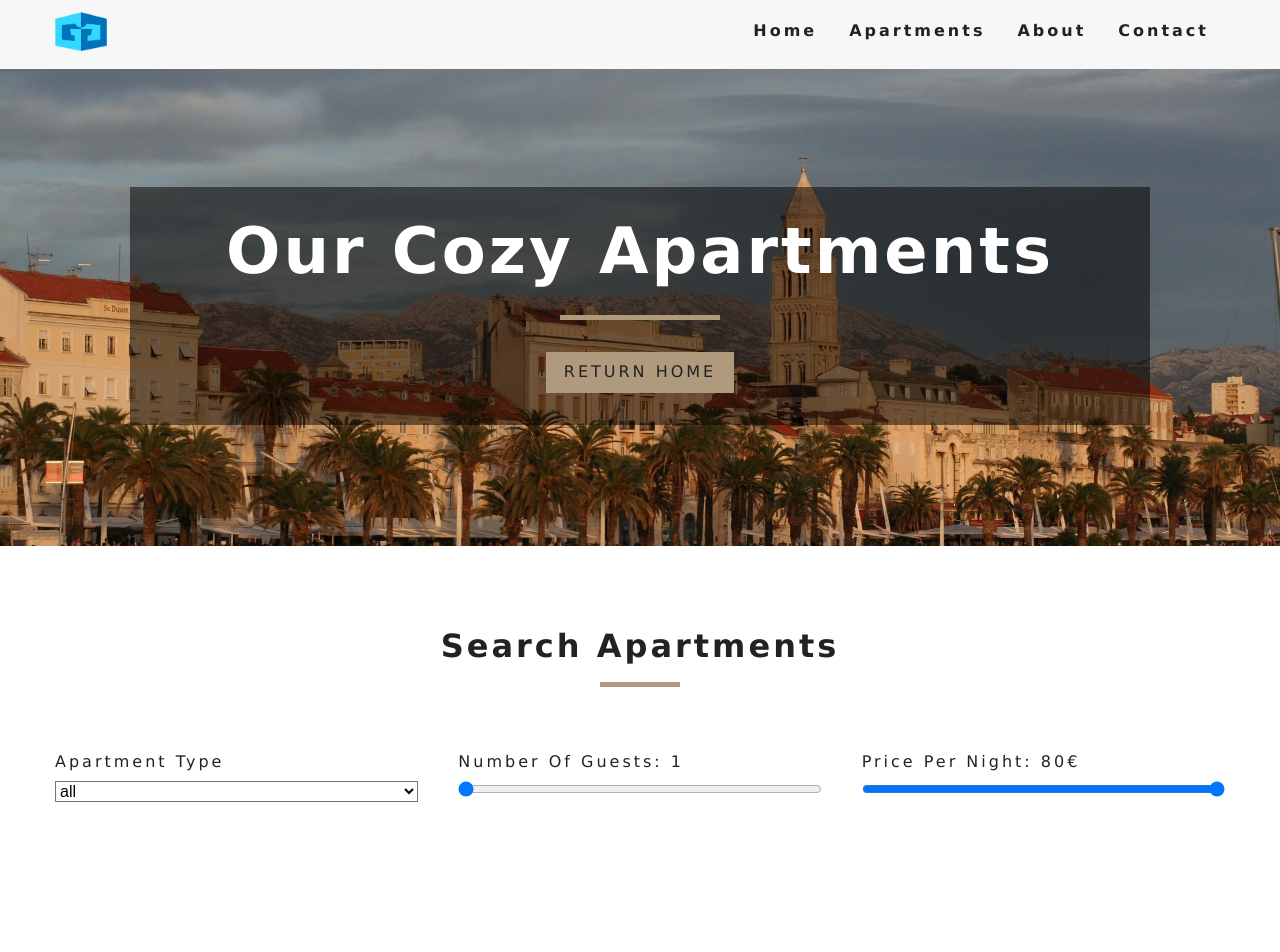
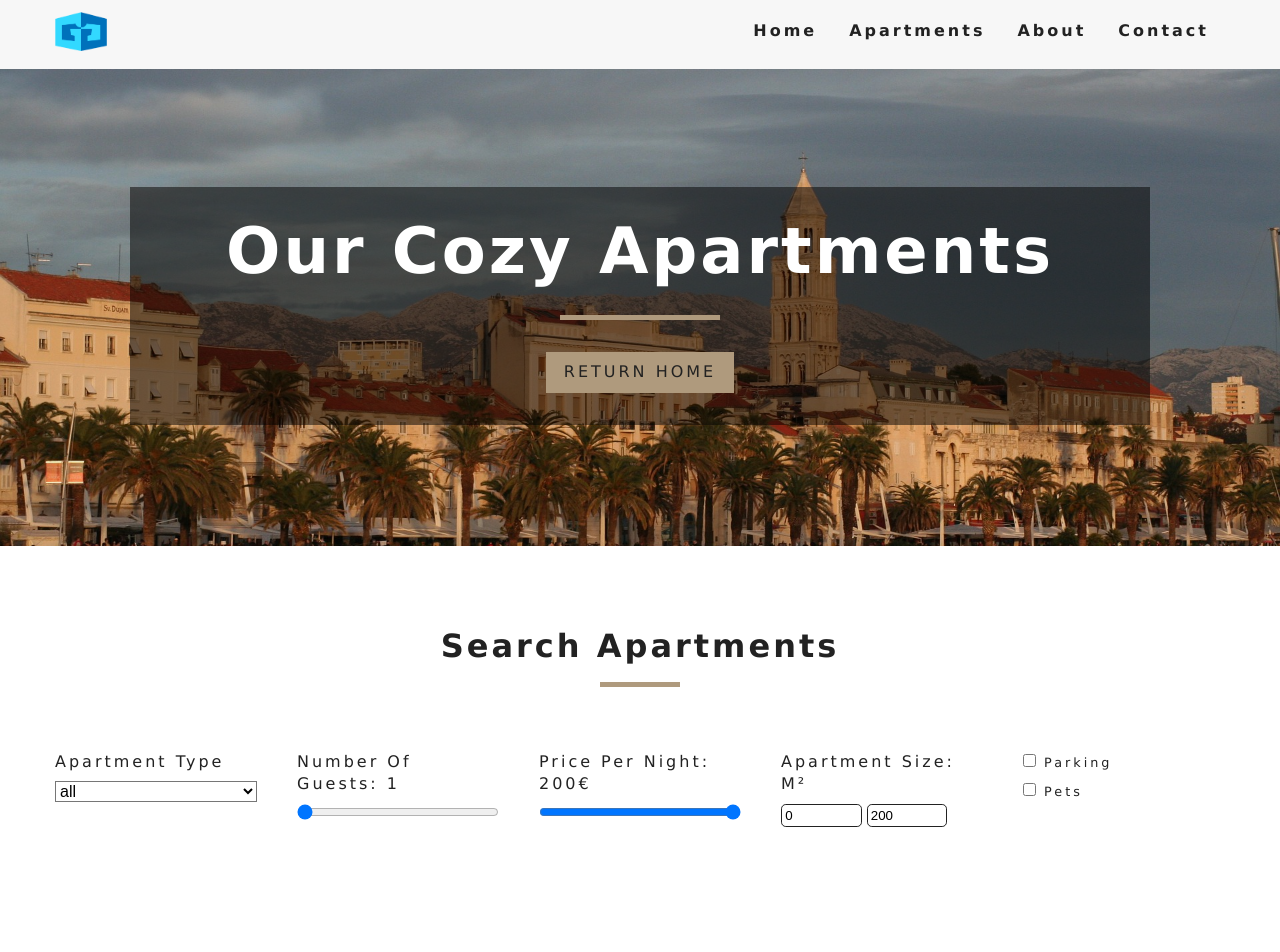
Before and after one commit to GrgoJelavic/apartments-2.0, a React (Create React App) app: page /apartments in a window 1280 px wide. Shown: the top 952 px of the page. Built offline with nearby package versions, Linux system fonts and the light colour scheme.

Commit message:
10-apartments filters, part 2

```diff
--- a/src/Context/Context.js
+++ b/src/Context/Context.js
@@ -39,6 +39,7 @@ class ApartmentProvider extends Component {
       loading: false,
       price: maxPrice,
       maxPrice,
+      maxSize,
     });
   }
 
@@ -63,9 +64,10 @@ class ApartmentProvider extends Component {
 
   handleChange = (event) => {
     const target = event.target;
-    const value = event.type === 'checkbox' ? target.checked : target.value;
+    const value = target.type === 'checkbox' ? target.checked : target.value;
     const name = event.target.name;
 
+    console.log(target, value, target.type);
     this.setState({ [name]: value }, this.filterApartments);
   };
 
@@ -93,10 +95,24 @@ class ApartmentProvider extends Component {
       tempApartments = tempApartments.filter((apt) => apt.type === type);
 
     //filter by capacity
-    tempApartments = tempApartments.filter((apt) => apt.capacity >= capacity);
+    if (capacity !== 1)
+      tempApartments = tempApartments.filter((apt) => apt.capacity >= capacity);
 
     // filter by price
-    tempApartments = tempApartments.filter((apt) => apt.price < price);
+    tempApartments = tempApartments.filter((apt) => apt.price <= price);
+
+    //filter by size
+    tempApartments = tempApartments.filter(
+      (apt) => apt.size >= minSize && apt.size <= maxSize
+    );
+
+    // filter by parking
+    if (parking)
+      tempApartments = tempApartments.filter((apt) => apt.parking === true);
+
+    // filter by pets
+    if (pets)
+      tempApartments = tempApartments.filter((apt) => apt.pets === true);
 
     // change state
     this.setState({ sortedApts: tempApartments });
--- a/src/components/AptsFilter/AptsFilter.js
+++ b/src/components/AptsFilter/AptsFilter.js
@@ -2,6 +2,7 @@ import React from 'react';
 import { useContext } from 'react';
 import { ApartmentContext } from '../../Context/Context';
 import Title from '../../components/Title/Title';
+
 // get all unique values
 const getUnique = (items, value) => {
   return [...new Set(items.map((item) => item[value]))];
@@ -19,7 +20,6 @@ export default function AptFilter({ apartments }) {
     maxPrice,
     minSize,
     maxSize,
-    breakfast,
     parking,
     pets,
   } = context;
@@ -92,7 +92,57 @@ export default function AptFilter({ apartments }) {
             onChange={handleChange}
           />
         </div>
-        {/*end of price*/}
+        {/*end of select price */}
+        {/*select size*/}
+        <div className='form-group'>
+          <label htmlFor='size'>Apartment size: m²</label>
+          <div className='size-inputs'>
+            <input
+              className='size-input'
+              type='number'
+              name='minSize'
+              value={minSize}
+              id='size'
+              onChange={handleChange}
+              min='0'
+            />
+            <input
+              className='size-input'
+              type='number'
+              name='maxSize'
+              value={maxSize}
+              id='size'
+              onChange={handleChange}
+              min='0'
+            />
+          </div>
+        </div>
+        {/*end of select size*/}
+        {/*select extras*/}
+        <div className='form-group'>
+          <div className='single-extra'>
+            <input
+              type='checkbox'
+              name='parking'
+              id='parking'
+              checked={parking}
+              onChange={handleChange}
+            />
+            <label htmlFor='parking'>parking</label>
+          </div>
+
+          <div className='single-extra'>
+            <input
+              type='checkbox'
+              name='pets'
+              id='pets'
+              checked={pets}
+              onChange={handleChange}
+            />
+            <label htmlFor='pets'>pets</label>
+          </div>
+        </div>
+        {/*end of select extras */}
       </form>
     </section>
   );
--- a/src/data.js
+++ b/src/data.js
@@ -21,7 +21,7 @@ const data = [
       bedroomsNo: 1,
       bedsNo: 2,
       bathsNo: 1,
-      pets: false,
+      pets: true,
       parking: false,
       featured: true,
       description:
@@ -142,7 +142,7 @@ const data = [
       bedsNo: 2,
       bathsNo: 1,
       pets: false,
-      parking: false,
+      parking: true,
       featured: true,
       description:
         'Street art edison bulb gluten-free, tofu try-hard lumbersexual brooklyn tattooed pickled chambray. Actually humblebrag next level, deep v art party wolf tofu direct trade readymade sustainable hell of banjo. Organic authentic subway tile cliche palo santo, street art XOXO dreamcatcher retro sriracha portland air plant kitsch stumptown. Austin small batch squid gastropub. Pabst pug tumblr gochujang offal retro cloud bread bushwick semiotics before they sold out sartorial literally mlkshk. Vaporware hashtag vice, sartorial before they sold out pok pok health goth trust fund cray.',
@@ -189,20 +189,81 @@ const data = [
   },
   {
     sys: {
+      id: '4',
+    },
+    fields: {
+      name: 'super mario apartment',
+      slug: 'super-mario',
+      type: 'studio',
+      price: 35,
+      size: 25,
+      capacity: 4,
+      bedroomsNo: 1,
+      bedsNo: 2,
+      bathsNo: 1,
+      pets: false,
+      parking: true,
+      featured: false,
+      description:
+        'Street art edison bulb gluten-free, tofu try-hard lumbersexual brooklyn tattooed pickled chambray. Actually humblebrag next level, deep v art party wolf tofu direct trade readymade sustainable hell of banjo. Organic authentic subway tile cliche palo santo, street art XOXO dreamcatcher retro sriracha portland air plant kitsch stumptown. Austin small batch squid gastropub. Pabst pug tumblr gochujang offal retro cloud bread bushwick semiotics before they sold out sartorial literally mlkshk. Vaporware hashtag vice, sartorial before they sold out pok pok health goth trust fund cray.',
+      extras: [
+        'Plush pillows and breathable bed linens',
+        'Soft, oversized bath towels',
+        'Full-sized, pH-balanced toiletries',
+        'Complimentary refreshments',
+        'Adequate safety/security',
+        'Internet',
+        'Comfortable beds',
+      ],
+      images: [
+        {
+          fields: {
+            file: {
+              url: mainSM,
+            },
+          },
+        },
+        {
+          fields: {
+            file: {
+              url: split2,
+            },
+          },
+        },
+        {
+          fields: {
+            file: {
+              url: split4,
+            },
+          },
+        },
+        {
+          fields: {
+            file: {
+              url: split3,
+            },
+          },
+        },
+      ],
+    },
+  },
+
+  {
+    sys: {
       id: '5',
     },
     fields: {
-      name: 'duplex apartment',
+      name: 'Duplex apartment',
       slug: 'duplex',
       type: 'duplex',
       price: 80,
       size: 60,
       capacity: 8,
-      bedroomsNo: 2,
-      bedsNo: 4,
+      bedroomsNo: 4,
+      bedsNo: 2,
       bathsNo: 2,
-      pets: false,
-      parking: false,
+      pets: true,
+      parking: true,
       featured: false,
       description:
         'Street art edison bulb gluten-free, tofu try-hard lumbersexual brooklyn tattooed pickled chambray. Actually humblebrag next level, deep v art party wolf tofu direct trade readymade sustainable hell of banjo. Organic authentic subway tile cliche palo santo, street art XOXO dreamcatcher retro sriracha portland air plant kitsch stumptown. Austin small batch squid gastropub. Pabst pug tumblr gochujang offal retro cloud bread bushwick semiotics before they sold out sartorial literally mlkshk. Vaporware hashtag vice, sartorial before they sold out pok pok health goth trust fund cray.',
@@ -250,20 +311,20 @@ const data = [
 
   {
     sys: {
-      id: '4',
+      id: '7',
     },
     fields: {
-      name: 'super mario apartment',
-      slug: 'super-mario',
-      type: 'studio',
-      price: 35,
-      size: 25,
-      capacity: 4,
-      bedroomsNo: 1,
-      bedsNo: 2,
-      bathsNo: 1,
+      name: 'Test apartment',
+      slug: 'test',
+      type: 'duplex',
+      price: 200,
+      size: 200,
+      capacity: 8,
+      bedroomsNo: 3,
+      bedsNo: 6,
+      bathsNo: 4,
       pets: false,
-      parking: false,
+      parking: true,
       featured: false,
       description:
         'Street art edison bulb gluten-free, tofu try-hard lumbersexual brooklyn tattooed pickled chambray. Actually humblebrag next level, deep v art party wolf tofu direct trade readymade sustainable hell of banjo. Organic authentic subway tile cliche palo santo, street art XOXO dreamcatcher retro sriracha portland air plant kitsch stumptown. Austin small batch squid gastropub. Pabst pug tumblr gochujang offal retro cloud bread bushwick semiotics before they sold out sartorial literally mlkshk. Vaporware hashtag vice, sartorial before they sold out pok pok health goth trust fund cray.',
@@ -280,7 +341,7 @@ const data = [
         {
           fields: {
             file: {
-              url: mainSM,
+              url: split2,
             },
           },
         },
```
